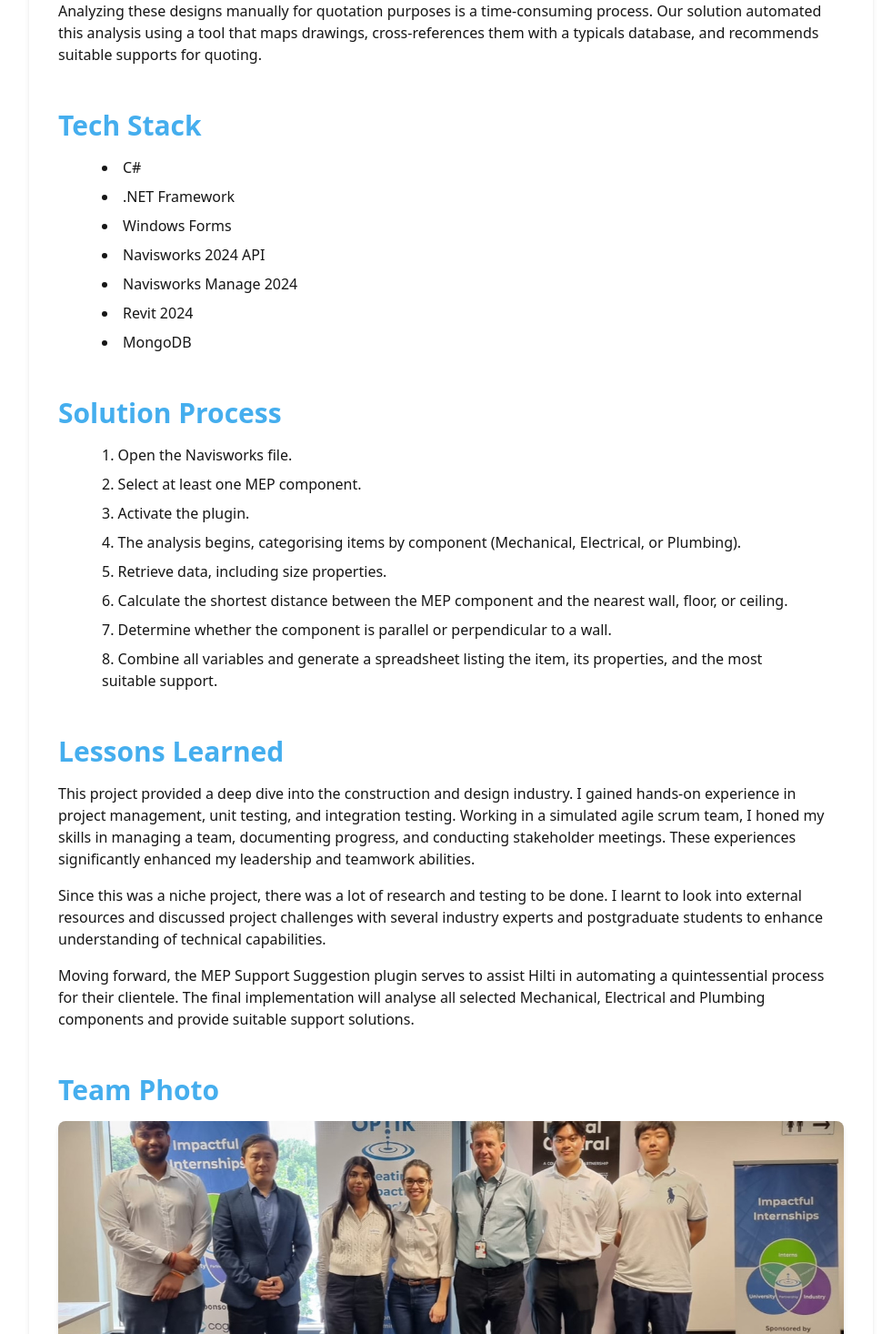
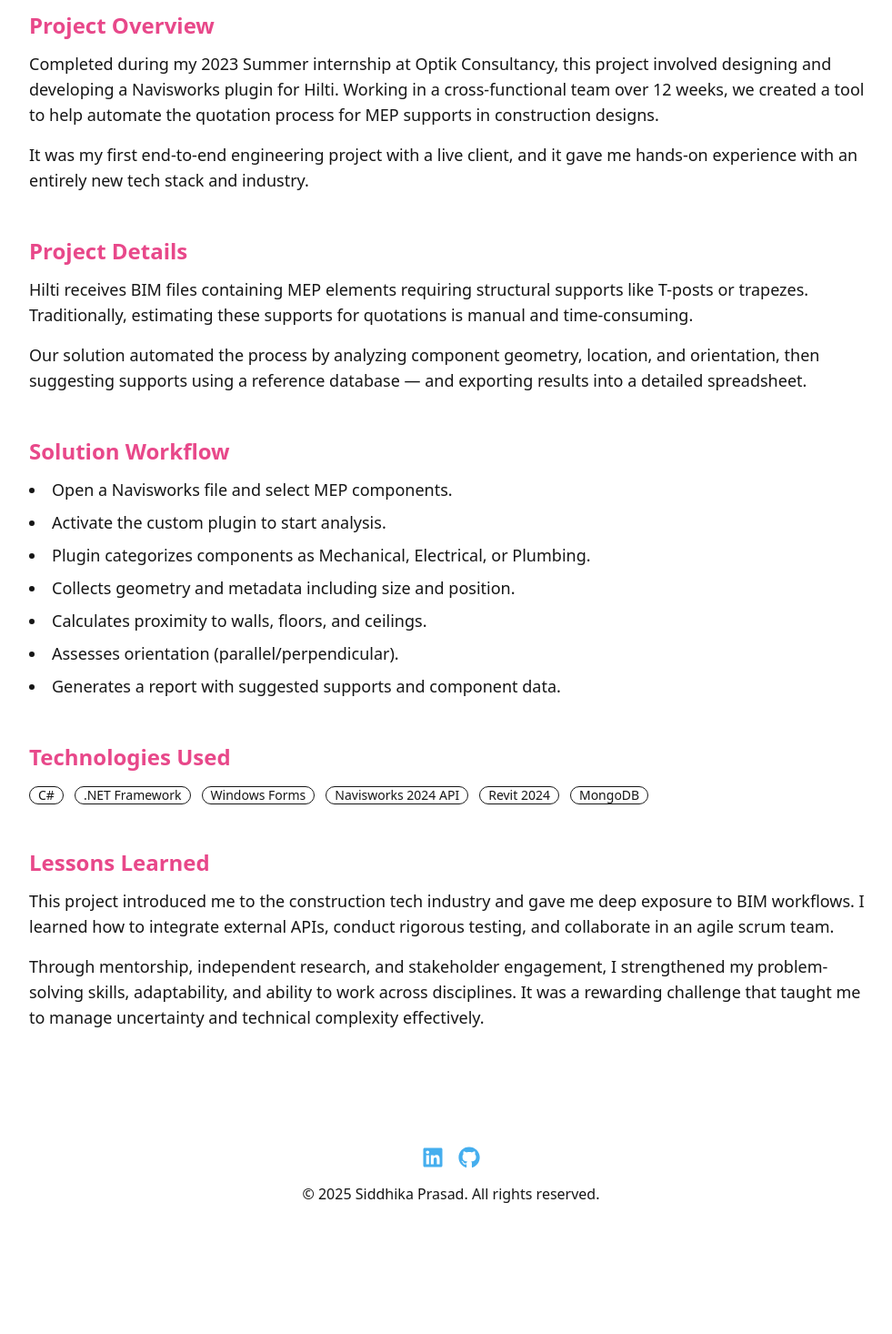
Before and after one commit to ssiddhika/Portfolio, a Next.js app: page /projects/project2 in a window 1280 px wide. Shown: the part 684-2150 px from the top of the page at 91% size, without its empty margins (144-1125 px from the left). After the commit the page ends 2024 px from the top, so only its background shows below. Built offline with nearby package versions, Linux system fonts and the light colour scheme.

Commit message:
MEP project page updated

```diff
--- a/src/pages/projects/project1.tsx
+++ b/src/pages/projects/project1.tsx
@@ -1,11 +1,11 @@
 import Head from 'next/head';
 import Image from 'next/image';
 
-const Project5 = () => {
+const Project1 = () => {
   return (
     <>
       <Head>
-        <title>SME Growth Recommender | Siddhika&apos;s Portfolio</title>
+        <title>SME Growth Recommender</title>
         <meta name="description" content="A web-based platform built to identify high-growth SMEs using automation and data insights." />
       </Head>
       <div className="container mx-auto px-8 lg:px-12 max-w-screen-lg py-12 lg:py-16">
@@ -106,4 +106,4 @@
   );
 };
 
-export default Project5;
+export default Project1;
--- a/src/pages/projects/project2.tsx
+++ b/src/pages/projects/project2.tsx
@@ -1,99 +1,100 @@
 import Head from 'next/head';
 import Image from 'next/image';
 
-const Project2 = () => {
+const Project6 = () => {
   return (
     <>
       <Head>
-        <title>Hilti’s MEP Supports Tool | Siddhika&apos;s Portfolio</title>
+        <title>Hilti MEP Supports Tool | Siddhika&apos;s Portfolio</title>
+        <meta
+          name="description"
+          content="A Navisworks plugin to automate BIM analysis for MEP support suggestions, built during a consultancy internship with Optik and Hilti."
+        />
       </Head>
+
       <div className="container mx-auto px-8 lg:px-12 max-w-screen-lg py-12 lg:py-16">
-        <div className="bg-base-100 p-8 rounded-lg shadow-md">
-          <h1 className="text-4xl font-bold text-primary mb-8">
+        {/* Title */}
+        <h1 className="text-3xl lg:text-4xl font-bold text-primary mb-4">
           Hilti’s MEP Supports Tool
         </h1>
-          <p className="text-lg lg:text-xl text-base-content mb-8">
-            This project involved developing a plugin for Autodesk Navisworks to streamline the analysis of BIM (Business Information Modelling) designs for MEP (mechanical, electrical, and plumbing) supports. Automating this process accelerates Hilti's quotation workflow.
+        <p className="text-lg text-base-content mb-8">
+          A Navisworks plugin that automates the analysis of BIM (Building Information Modelling) designs for MEP (Mechanical, Electrical, Plumbing) support structures — helping streamline Hilti’s quotation workflow.
         </p>
 
+        {/* Image */}
+        <div className="relative w-full h-72 md:h-96 mb-10 rounded-xl overflow-hidden shadow-lg">
+          <Image
+            src="/images/Projects/MEP.avif"
+            alt="Hilti MEP Plugin Screenshot"
+            layout="fill"
+            objectFit="cover"
+          />
+        </div>
+
+        {/* Project Overview */}
         <section className="mb-12">
-            <h2 className="text-3xl font-bold text-primary mb-4">Project Overview</h2>
-            <p className="text-base-content mb-4">
-              This was my first significant software development project, where I collaborated with a cross-functional team to deliver a solution for a client within a 12-week timeframe. This experience was part of my Optik Consultancy internship during the Summer of 2023.
+          <h2 className="text-2xl font-semibold text-secondary mb-3">Project Overview</h2>
+          <p className="text-base lg:text-lg text-base-content mb-4">
+            Completed during my 2023 Summer internship at Optik Consultancy, this project involved designing and developing a Navisworks plugin for Hilti. Working in a cross-functional team over 12 weeks, we created a tool to help automate the quotation process for MEP supports in construction designs.
           </p>
-            <p className="text-base-content mb-4">
-              The project was highly rewarding and taught me a great deal about my capabilities. Gaining insights into a new industry, learning new programming languages, collaborating with professionals, and receiving mentorship in leadership were invaluable experiences.
+          <p className="text-base lg:text-lg text-base-content">
+            It was my first end-to-end engineering project with a live client, and it gave me hands-on experience with an entirely new tech stack and industry.
           </p>
         </section>
 
+        {/* Project Details */}
         <section className="mb-12">
-            <h2 className="text-3xl font-bold text-primary mb-4">Project Details</h2>
-            <p className="text-base-content mb-4">
-              Hilti receives BIM designs featuring MEP components that require supports such as T posts and trapezes. Analyzing these designs manually for quotation purposes is a time-consuming process. Our solution automated this analysis using a tool that maps drawings, cross-references them with a typicals database, and recommends suitable supports for quoting.
+          <h2 className="text-2xl font-semibold text-secondary mb-3">Project Details</h2>
+          <p className="text-base lg:text-lg text-base-content mb-4">
+            Hilti receives BIM files containing MEP elements requiring structural supports like T-posts or trapezes. Traditionally, estimating these supports for quotations is manual and time-consuming.
+          </p>
+          <p className="text-base lg:text-lg text-base-content">
+            Our solution automated the process by analyzing component geometry, location, and orientation, then suggesting supports using a reference database — and exporting results into a detailed spreadsheet.
           </p>
         </section>
 
+        {/* Solution Process */}
         <section className="mb-12">
-            <h2 className="text-3xl font-bold text-primary mb-4">Tech Stack</h2>
-            <ul className="list-disc list-inside text-base-content mx-12">
-              <li className="mb-2">C#</li>
-              <li className="mb-2">.NET Framework</li>
-              <li className="mb-2">Windows Forms</li>
-              <li className="mb-2">Navisworks 2024 API</li>
-              <li className="mb-2">Navisworks Manage 2024</li>
-              <li className="mb-2">Revit 2024</li>
-              <li>MongoDB</li>
+          <h2 className="text-2xl font-semibold text-secondary mb-3">Solution Workflow</h2>
+          <ul className="list-disc list-inside text-base lg:text-lg text-base-content space-y-2">
+            <li>Open a Navisworks file and select MEP components.</li>
+            <li>Activate the custom plugin to start analysis.</li>
+            <li>Plugin categorizes components as Mechanical, Electrical, or Plumbing.</li>
+            <li>Collects geometry and metadata including size and position.</li>
+            <li>Calculates proximity to walls, floors, and ceilings.</li>
+            <li>Assesses orientation (parallel/perpendicular).</li>
+            <li>Generates a report with suggested supports and component data.</li>
           </ul>
         </section>
 
+        {/* Tech Stack */}
         <section className="mb-12">
-            <h2 className="text-3xl font-bold text-primary mb-4">Solution Process</h2>
-            <ol className="list-decimal list-inside text-base-content mx-12">
-              <li className="mb-2">Open the Navisworks file.</li>
-              <li className="mb-2">Select at least one MEP component.</li>
-              <li className="mb-2">Activate the plugin.</li>
-              <li className="mb-2">The analysis begins, categorising items by component (Mechanical, Electrical, or Plumbing).</li>
-              <li className="mb-2">Retrieve data, including size properties.</li>
-              <li className="mb-2">Calculate the shortest distance between the MEP component and the nearest wall, floor, or ceiling.</li>
-              <li className="mb-2">Determine whether the component is parallel or perpendicular to a wall.</li>
-              <li className="mb-2">Combine all variables and generate a spreadsheet listing the item, its properties, and the most suitable support.</li>
-            </ol>
+          <h2 className="text-2xl font-semibold text-secondary mb-3">Technologies Used</h2>
+          <div className="flex flex-wrap gap-3 mt-4">
+            <span className="badge badge-outline">C#</span>
+            <span className="badge badge-outline">.NET Framework</span>
+            <span className="badge badge-outline">Windows Forms</span>
+            <span className="badge badge-outline">Navisworks 2024 API</span>
+            <span className="badge badge-outline">Revit 2024</span>
+            <span className="badge badge-outline">MongoDB</span>
+          </div>
         </section>
 
+        {/* Lessons Learned */}
         <section className="mb-12">
-            <h2 className="text-3xl font-bold text-primary mb-4">Lessons Learned</h2>
-            <p className="text-base-content mb-4">
-              This project provided a deep dive into the construction and design industry. I gained hands-on experience in project management, unit testing, and integration testing.
-              Working in a simulated agile scrum team, I honed my skills in managing a team, documenting progress, and conducting stakeholder meetings.
-              These experiences significantly enhanced my leadership and teamwork abilities.
+          <h2 className="text-2xl font-semibold text-secondary mb-3">Lessons Learned</h2>
+          <p className="text-base lg:text-lg text-base-content mb-4">
+            This project introduced me to the construction tech industry and gave me deep exposure to BIM workflows. I learned how to integrate external APIs, conduct rigorous testing, and collaborate in an agile scrum team.
           </p>
-            <p className="text-base-content mb-4">
-              Since this was a niche project, there was a lot of research and testing to be done.
-              I learnt to look into external resources and discussed project challenges with several
-              industry experts and postgraduate students to enhance understanding of technical capabilities.
-            </p>
-            <p className="text-base-content mb-4">
-            Moving forward, the MEP Support Suggestion plugin serves to assist Hilti in automating a quintessential process for their clientele.
-            The final implementation will analyse all selected Mechanical, Electrical and Plumbing components and provide suitable support solutions.
+          <p className="text-base lg:text-lg text-base-content">
+            Through mentorship, independent research, and stakeholder engagement, I strengthened my problem-solving skills, adaptability, and ability to work across disciplines. It was a rewarding challenge that taught me to manage uncertainty and technical complexity effectively.
           </p>
         </section>
 
-          <section className="mb-12">
-            <h2 className="text-3xl font-bold text-primary mb-4">Team Photo</h2>
-            <div className="relative w-full h-80 mb-4">
-              <Image
-                src="/images/Tradeshow.jpg"
-                alt="Team Photo"
-                layout="fill"
-                objectFit="cover"
-                className="rounded-lg shadow-md"
-              />
-            </div>
-          </section>
-        </div>
+
       </div>
     </>
   );
 };
 
-export default Project2;
+export default Project6;
```
Lines whose indentation alone changed are shown as unchanged.
